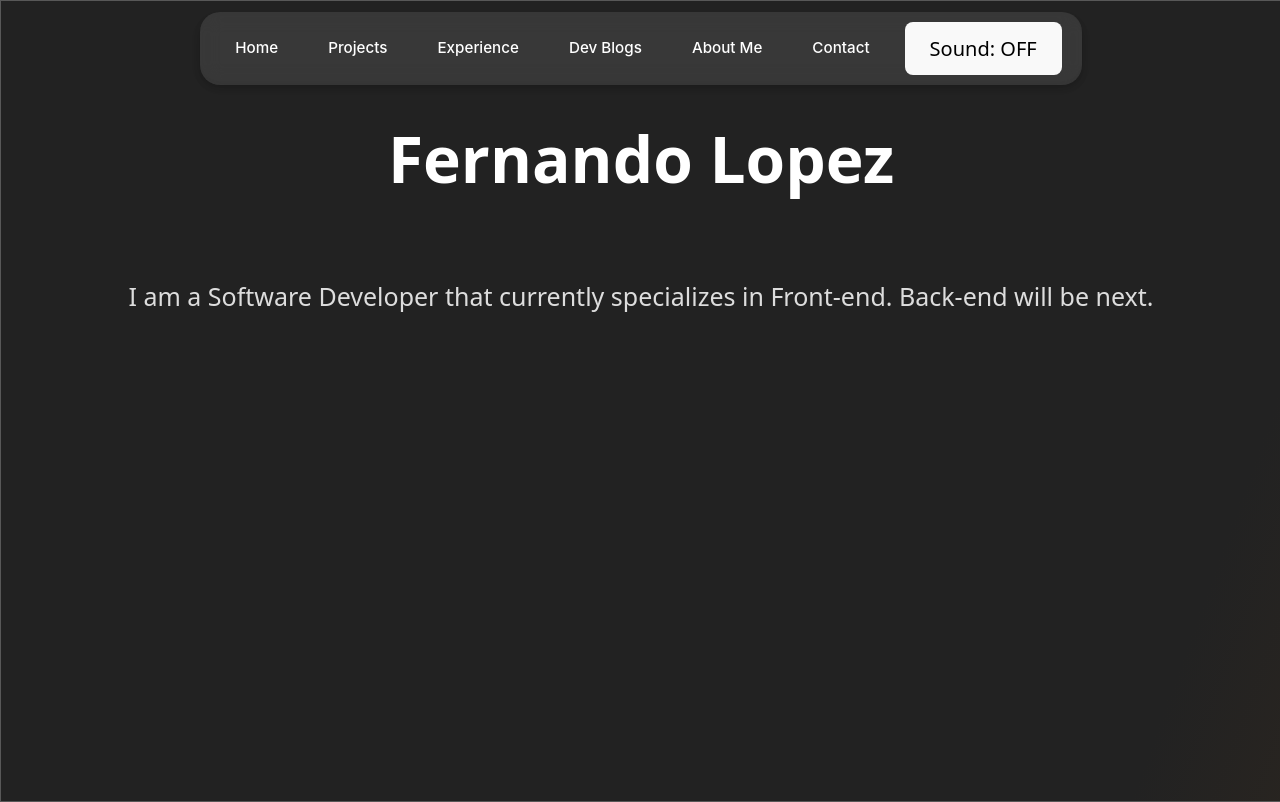
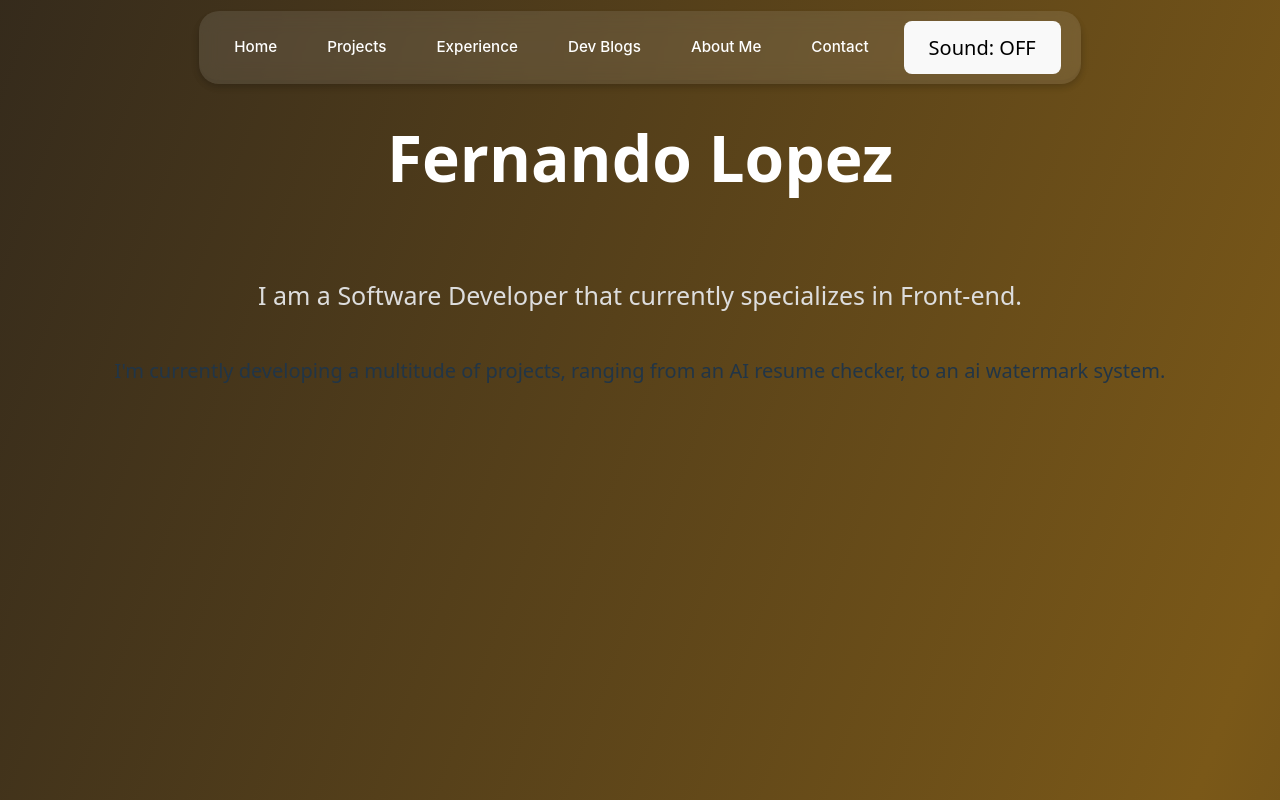
Before and after one commit to FernandoLpz0911/Personal-Webpage, a React (Vite) app in the folder PersonalWebpage/: page / in a window 1280 px wide. Built offline with nearby package versions, Linux system fonts and the light colour scheme.

Commit message:
Changed coloring

```diff
--- a/PersonalWebpage/src/global.css
+++ b/PersonalWebpage/src/global.css
@@ -32,15 +32,13 @@ body {
   display: flex;
 
   width:100vw;
-  border:1px solid rgb(88, 88, 88);
   font-size:20px;
-  background: linear-gradient(110deg, #5e3812, #222222, #222222, #5e3812, #222222);
+  background: linear-gradient(110deg, #7a5818, #31281c, #31281c, #7a5818, #31281c);
   background-size: 400% 400%;
 
-
-  -webkit-animation: Animation 15s linear infinite;
-  -moz-animation: Animation 15s linear infinite;
-  animation: Animation 15s linear infinite;
+  -webkit-animation: Animation 8s linear infinite;
+  -moz-animation: Animation 8s linear infinite;
+  animation: Animation 8s linear infinite;
 
 }
 
--- a/PersonalWebpage/src/pages/Home.jsx
+++ b/PersonalWebpage/src/pages/Home.jsx
@@ -4,8 +4,9 @@ function Home() {
   return (
     <>
       <div className='home-container'>
-        <h1>Fernando Lopez</h1>
-        <p>I am a Software Developer that currently specializes in Front-end. Back-end will be next.</p>
+        <h1> Fernando Lopez </h1>
+        <p> I am a Software Developer that currently specializes in Front-end. </p>
+        <text> I'm currently developing a multitude of projects, ranging from an AI resume checker, to an ai watermark system. </text>
       </div>
     </>
   )
```
Also changed, not shown: PersonalWebpage/src/pages/DevBlogs.jsx (line endings or trailing spaces), PersonalWebpage/src/pages/Experience.jsx (line endings or trailing spaces).
